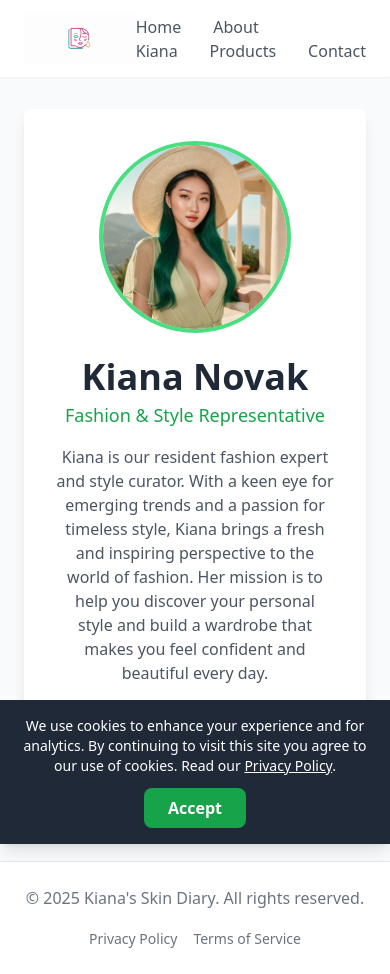
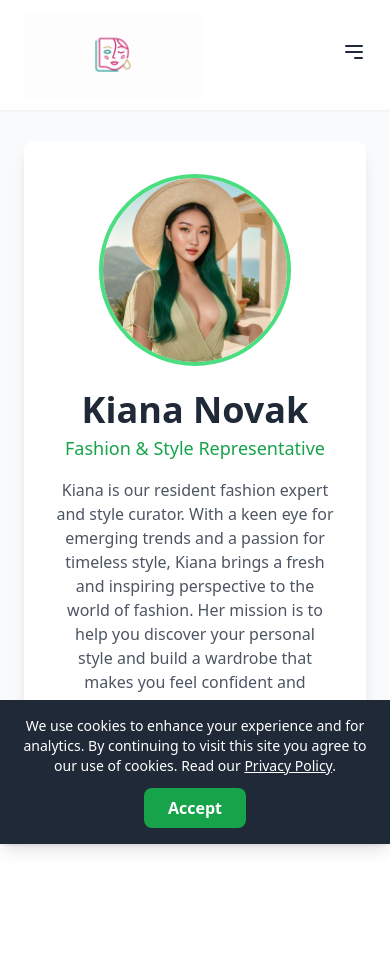
Before and after one commit to CreazyHans/Kiana-s-Skin-Diary, a Next.js app: page /blog in a window 390 px wide. After the commit the page ends 846 px from the top, so only its background shows below. Built offline with nearby package versions, Linux system fonts and the light colour scheme.

Commit message:
Update Layout.js

```diff
--- a/components/Layout.js
+++ b/components/Layout.js
@@ -1,10 +1,14 @@
 // /components/Layout.js
+
+import { useState } from 'react'; // <-- 1. Importar useState
 import Link from 'next/link';
 import Head from 'next/head';
 import Image from 'next/image';
 import CookieBanner from './CookieBanner';
 
 export default function Layout({ children, pageTitle, description }) {
+  const [isMenuOpen, setIsMenuOpen] = useState(false); // <-- 2. Estado para controlar el menú móvil
+
   const siteTitle = "Kiana's Skin Diary";
   const title = pageTitle ? `${pageTitle} | ${siteTitle}` : `${siteTitle} - Your Guide to Skincare & Style`;
 
@@ -15,30 +19,50 @@ export default function Layout({ children, pageTitle, description }) {
         <meta name="description" content={description || 'Your personal guide to understanding skincare science and finding your unique style.'} />
         <link rel="icon" href="/favicon.ico" />
       </Head>
-      <header className="bg-white shadow-sm sticky top-0 z-10">
+
+      <header className="bg-white shadow-sm sticky top-0 z-20">
         <div className="container mx-auto px-6 py-3 flex justify-between items-center">
           <Link href="/">
             <Image src="/images/logo.png" alt="Kiana's Skin Diary Logo" width={180} height={40} />
           </Link>
-          <nav className="space-x-8 text-gray-600 font-medium">
+
+          {/* --- MENÚ PARA ESCRITORIO (md y superior) --- */}
+          <nav className="hidden md:flex space-x-8 text-gray-600 font-medium">
             <Link href="/" className="hover:text-green-600">Home</Link>
             <Link href="/blog" className="hover:text-green-600">About Kiana</Link>
             <Link href="/products" className="hover:text-green-600">Products</Link>
-
             <Link href="/contacto" className="hover:text-green-600">Contact</Link>
           </nav>
+
+          {/* --- BOTÓN DE HAMBURGUESA (solo en móvil) --- */}
+          <div className="md:hidden">
+            <button onClick={() => setIsMenuOpen(!isMenuOpen)} aria-label="Toggle menu">
+              <svg xmlns="http://www.w3.org/2000/svg" className="h-6 w-6" fill="none" viewBox="0 0 24 24" stroke="currentColor">
+                <path strokeLinecap="round" strokeLinejoin="round" strokeWidth={2} d="M4 6h16M4 12h16m-7 6h7" />
+              </svg>
+            </button>
+          </div>
         </div>
+
+        {/* --- MENÚ DESPLEGABLE MÓVIL --- */}
+        {isMenuOpen && (
+          <div className="md:hidden bg-white border-t">
+            <Link href="/"><a className="block py-3 px-6 text-gray-600 hover:bg-gray-50">Home</a></Link>
+            <Link href="/blog"><a className="block py-3 px-6 text-gray-600 hover:bg-gray-50">About Kiana</a></Link>
+            <Link href="/products"><a className="block py-3 px-6 text-gray-600 hover:bg-gray-50">Products</a></Link>
+            <Link href="/contacto"><a className="block py-3 px-6 text-gray-600 hover:bg-gray-50">Contact</a></Link>
+          </div>
+        )}
       </header>
-      <main className="flex-grow container mx-auto px-6 py-8">{children}</main>
-      <footer className="bg-white border-t mt-12">
-        <div className="container mx-auto px-6 py-6 text-center text-gray-500">
-          <p>&copy; {new Date().getFullYear()} Kiana's Skin Diary. All rights reserved.</p>
-          <nav className="mt-4 space-x-4">
-            <Link href="/privacy" className="hover:text-green-600 text-sm">Privacy Policy</Link>
-            <Link href="/terms" className="hover:text-green-600 text-sm">Terms of Service</Link>
-          </nav>
-        </div>
+
+      <main className="flex-grow container mx-auto px-6 py-8">
+        {children}
+      </main>
+
+      <footer>
+          {/* ... tu footer se queda igual ... */}
       </footer>
+
       <CookieBanner />
     </div>
   );
```
